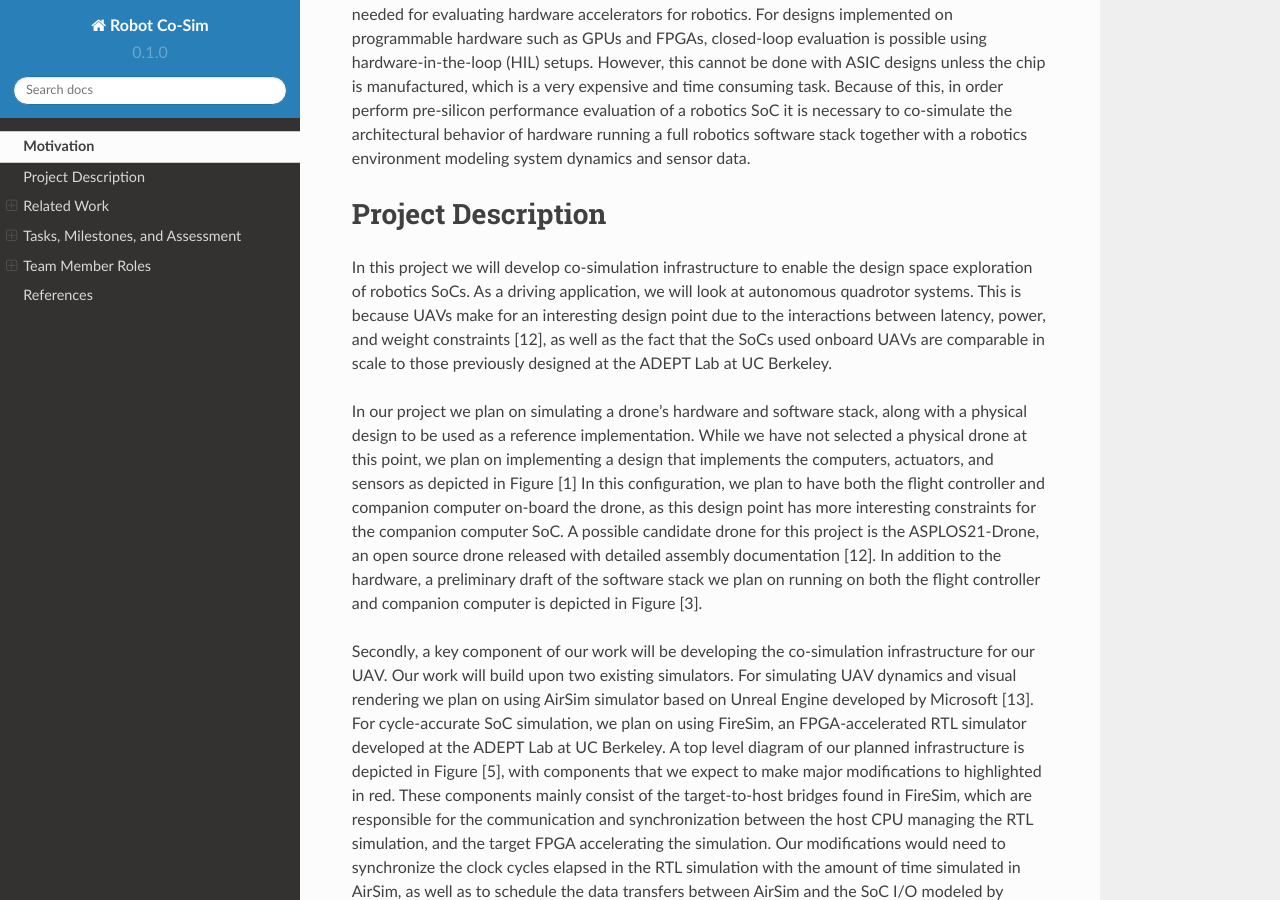
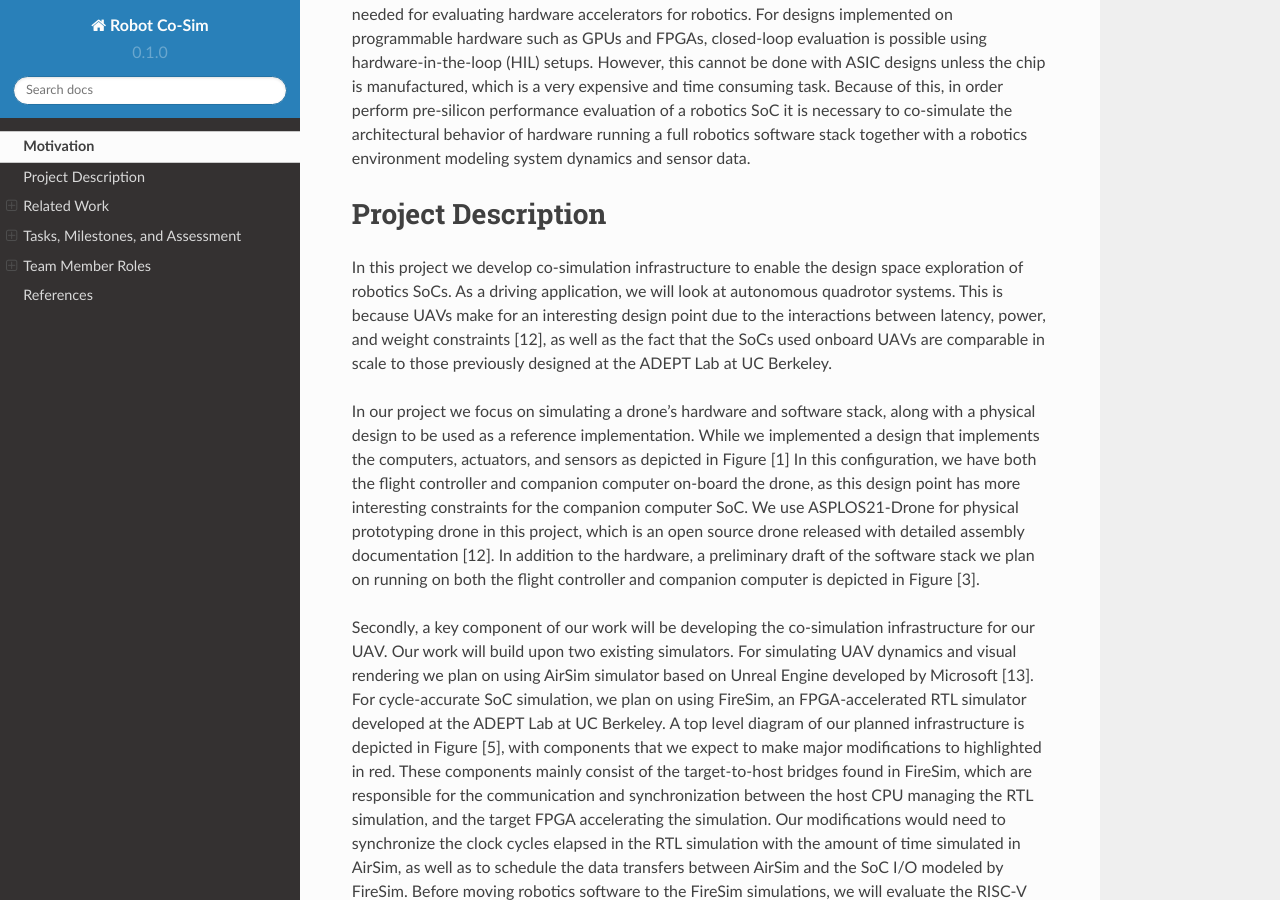
Before and after one commit to CobbledSteel/eecs206a-cosim, a Sphinx documentation site: the page built from docs/source/cosim.rst, in a window 1280 px wide and 900 px high, scrolled down 829 px. Built offline with Sphinx 7.4.7 and the Read the Docs theme 2.0.0, drawn with Linux system fonts in a browser that asks for light colours.

Commit message:
Update cosim.rst

```diff
--- a/docs/source/cosim.rst
+++ b/docs/source/cosim.rst
@@ -52,7 +52,7 @@ modeling system dynamics and sensor data.
 Project Description
 ===================
 
-In this project we will develop co-simulation infrastructure to enable
+In this project we develop co-simulation infrastructure to enable
 the design space exploration of robotics SoCs. As a driving application,
 we will look at autonomous quadrotor systems. This is because UAVs make
 for an interesting design point due to the interactions between latency,
@@ -60,16 +60,14 @@ power, and weight constraints [12], as well as the fact
 that the SoCs used onboard UAVs are comparable in scale to those
 previously designed at the ADEPT Lab at UC Berkeley.
 
-In our project we plan on simulating a drone's hardware and software
+In our project we focus on simulating a drone's hardware and software
 stack, along with a physical design to be used as a reference
-implementation. While we have not selected a physical drone at this
-point, we plan on implementing a design that implements the computers,
+implementation. While we implemented a design that implements the computers,
 actuators, and sensors as depicted in
-Figure [1] In this configuration, we plan to have
+Figure [1] In this configuration, we have
 both the flight controller and companion computer on-board the drone, as
 this design point has more interesting constraints for the companion
-computer SoC. A possible candidate drone for this project is the
-ASPLOS21-Drone, an
+computer SoC. We use ASPLOS21-Drone for physical prototyping drone in this project, which is an
 open source drone released with detailed assembly documentation
 [12]. In addition to the hardware, a preliminary draft
 of the software stack we plan on running on both the flight controller
```
